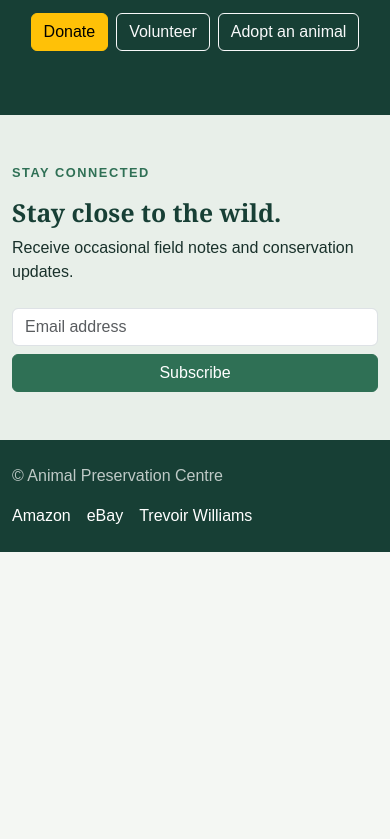
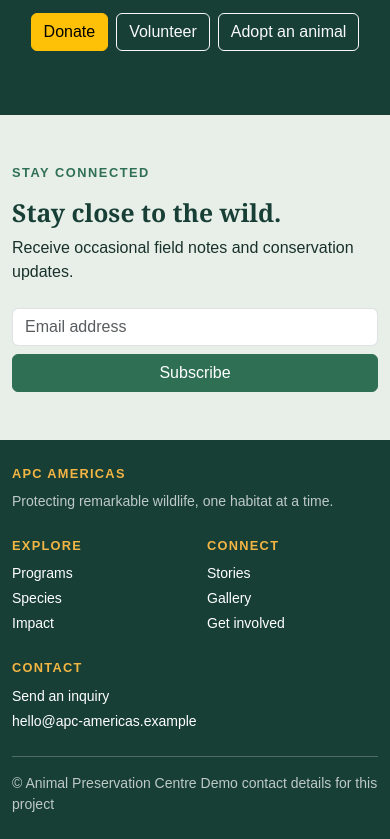
Before and after one commit to Vikasingh99/intro-to-web-design-udemy, a plain HTML site: page index.html in a window 390 px wide. Shown: the part 4289-5128 px from the top of the page. Before the commit the page ends 4841 px from the top, so only its background shows below. Drawn offline with nearby package versions, Linux system fonts and the light colour scheme.

Commit message:
Change footer

```diff
--- a/index.html
+++ b/index.html
@@ -24,6 +24,7 @@
                         <a class="nav-link" href="impact.html">Impact</a>
                         <a class="nav-link" href="stories.html">Stories</a>
                         <a class="nav-link" href="get_involved.html">Get Involved</a>
+                        <a class="nav-link" href="contact_us.html">Contact</a>
                         <a class="btn btn-donate" href="get_involved.html#donate">Donate</a></div></div></div></nav>
 
         <main class="page-main">
@@ -76,12 +77,7 @@
             <section class="newsletter py-5"><div class="container"><div class="row align-items-center g-4"><div class="col-lg-6"><p class="section-kicker">Stay connected</p><h2>Stay close to the wild.</h2><p class="mb-0">Receive occasional field notes and conservation updates.</p></div><div class="col-lg-6"><form class="row g-2" data-demo-form><div class="col-sm-8"><label class="visually-hidden" for="newsletterEmail">Email address</label><input class="form-control" id="newsletterEmail" type="email" placeholder="Email address" required></div><div class="col-sm-4"><button class="btn btn-forest w-100" type="submit">Subscribe</button></div></form><p class="small mt-2 mb-0" hidden>Thank you for joining the list.</p></div></div></div></section>
         </main>
         <footer class="site-footer py-4">
-            <div class="container d-flex flex-column flex-md-row justify-content-between gap-3"><span>&copy; Animal Preservation Centre</span>
-                <div class="d-flex gap-3">
-                    <a href="https://www.amazon.com">Amazon</a>
-                    <a href="https://www.ebay.com" target="_blank">eBay</a>
-                    <a href="https://www.trevoirwilliams.com" target="_blank">Trevoir Williams</a>
-                </div>
+            <div class="container"><div class="row g-4"><div class="col-md-5"><p class="footer-heading mb-2">APC Americas</p><p class="small mb-0">Protecting remarkable wildlife, one habitat at a time.</p></div><div class="col-6 col-md-2"><p class="footer-heading mb-2">Explore</p><a class="d-block small mb-1" href="programs.html">Programs</a><a class="d-block small mb-1" href="species.html">Species</a><a class="d-block small" href="impact.html">Impact</a></div><div class="col-6 col-md-2"><p class="footer-heading mb-2">Connect</p><a class="d-block small mb-1" href="stories.html">Stories</a><a class="d-block small mb-1" href="gallery.html">Gallery</a><a class="d-block small" href="get_involved.html">Get involved</a></div><div class="col-md-3"><p class="footer-heading mb-2">Contact</p><a class="d-block small mb-1" href="contact_us.html">Send an inquiry</a><a class="d-block small" href="mailto:hello@apc-americas.example">hello@apc-americas.example</a></div></div><div class="border-top border-light border-opacity-25 mt-4 pt-3 small">&copy; Animal Preservation Centre <span class="float-md-end">Demo contact details for this project</span></div>
             </div>
         </footer>
         <script src="https://cdn.jsdelivr.net/npm/bootstrap@5.3.3/dist/js/bootstrap.bundle.min.js"></script>
--- a/stylesheets/site.css
+++ b/stylesheets/site.css
@@ -55,5 +55,6 @@ h1, h2, h3, h4, h5, h6 { color: var(--forest); font-family: Georgia, 'Times New
 .timeline li::before { background: var(--sun); border: 4px solid var(--mist); border-radius: 50%; content: ''; height: 14px; left: -2.05rem; position: absolute; top: .25rem; width: 14px; }
 .impact-bar { background: var(--leaf); border-radius: .25rem; height: .65rem; }
 .footer-heading { color: var(--sun); font-family: Arial, sans-serif; font-size: .8rem; font-weight: 700; letter-spacing: .1em; text-transform: uppercase; }
+.site-footer a { overflow-wrap: anywhere; }
 @media (max-width: 991px) { .site-nav .nav-link { margin-left: 0; } .site-nav .btn-donate { margin: .75rem 0 0; width: fit-content; } }
 @media (max-width: 575px) { .hero { padding: 4rem 1rem; } .hero .btn { margin: .35rem 0 0; width: 100%; } .site-alert { font-size: .7rem; } }
```
Also changed, not shown: about_us.html (+2 -2 lines), contact_us.html (+2 -2 lines), get_involved.html (+1 -1 lines), impact.html (+8 -1 lines), programs.html (+2 -10 lines).
